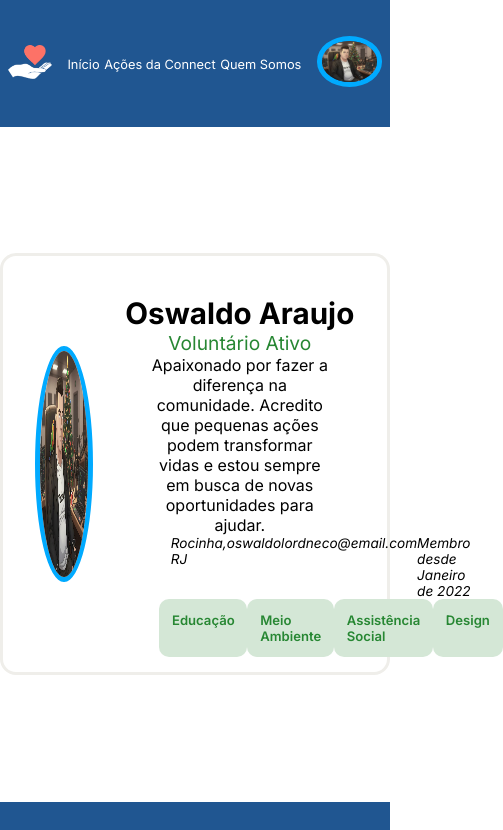
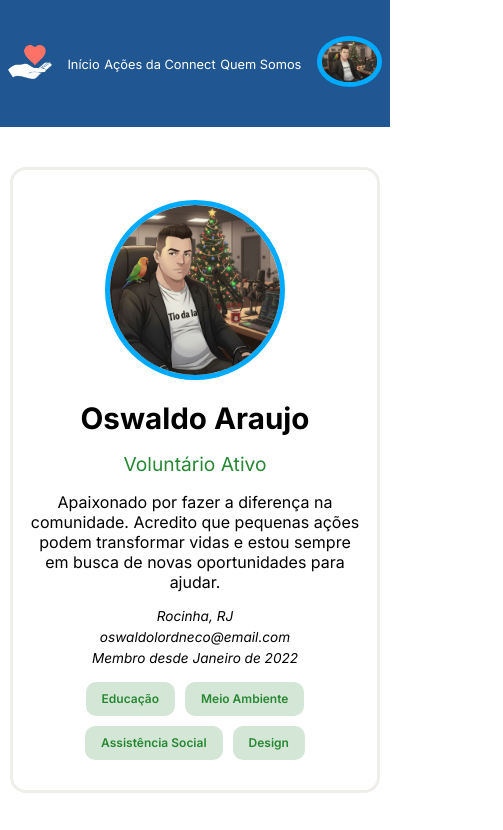
Before and after one commit to LordNecoReal/DesafioFinalConnectOswaldo, a React (Vite) app: page /perfil in a window 390 px wide. Shown: the top 830 px of the page, 503 px wide, since content can reach past the window. Built offline with nearby package versions, Linux system fonts and the light colour scheme.

Commit message:
Atualizando perfil

```diff
--- a/src/components/Perfil/Perfil.module.scss
+++ b/src/components/Perfil/Perfil.module.scss
@@ -1,20 +1,26 @@
+/* --- Seu código original com leves ajustes de flex-wrap --- */
 .containerTelaPerfil {
-    height: 80vh;
+    min-height: 80vh; /* Mudado para min-height para não cortar conteúdo longo */
     display: flex;
     justify-content: center;
     align-items: center;
+    padding: 20px;
 
     article {
         border: solid #EFEEEA;
         border-radius: 16px;
-        height: 50vh;
+        width: 100%;
+        max-width: 1000px;
+        min-height: 50vh;
         display: flex;
         justify-content: space-evenly;
         align-items: center;
+        padding: 2rem;
 
         img {
-            height: 28vh;
-            width: 15%;
+            height: 250px; /* Tamanho fixo ou proporcional costuma ser melhor que vh para fotos */
+            width: 250px;
+            object-fit: cover;
             border-radius: 100%;
             border: solid #00AAFF 5px;
         }
@@ -22,23 +28,15 @@
 }
 
 .cardInfo {
-    // border: solid green;
     width: 60%;
     display: flex;
     flex-direction: column;
     justify-content: space-evenly;
     align-items: center;
-    height: 40vh;
+    gap: 1.5rem; /* Adicionado para espaçamento consistente */
 
-    h2 {
-        font-size: 1.85rem;
-    }
-
-    h3 {
-        font-size: 1.2rem;
-        font-weight: 400;
-        color: #278733;
-    }
+    h2 { font-size: 1.85rem; }
+    h3 { font-size: 1.2rem; font-weight: 400; color: #278733; }
 
     .paragrafoSobreMim {
         text-align: center;
@@ -47,33 +45,73 @@
 }
 
 address {
-    // border: solid red;
     display: flex;
     justify-content: space-between;
     width: 60%;
+    p { font-size: 0.85rem; }
+}
 
-    p {
-        font-size: 0.85rem;
+.listaInteresses {
+    width: 70%;
+    display: flex;
+    justify-content: space-evenly;
+    flex-wrap: wrap; /* Importante para não vazar da tela */
+    gap: 10px;
+
+    li {
+        list-style: none;
+        color: #278733;
+        font-size: 0.82rem;
+        font-weight: 600;
+        background-color: #D4E7D6;
+        padding: 0.6rem 1rem;
+        border-radius: 10px;
     }
 }
 
-.listaInteresses {
-    // border: solid red;
-    width: 70%;
-    display: flex;
-    justify-content: space-evenly;
+/* --- REGRAS PARA MOBILE (Até 768px) --- */
+@media (max-width: 768px) {
+    .containerTelaPerfil {
+        height: auto;
+        padding: 40px 10px;
 
-    li {
-        color: #278733;
-        font-size: 0.82rem;
-        font-weight: 600;
+        article {
+            flex-direction: column; /* Empilha a foto sobre o texto */
+            height: auto;
+            padding: 30px 15px;
+            text-align: center;
 
-        background-color: #D4E7D6;
-        padding: 0.8rem;
-        border-radius: 10px;
+            img {
+                width: 180px; /* Foto menor no mobile */
+                height: 180px;
+                margin-bottom: 20px;
+            }
+        }
     }
 
+    .cardInfo {
+        width: 100%; /* Ocupa a largura total do card */
+        height: auto;
+        gap: 1rem;
 
+        .paragrafoSobreMim {
+            width: 100%;
+        }
+    }
 
+    address {
+        width: 100%;
+        flex-direction: column; /* Cidade e estado um embaixo do outro, se preferir */
+        gap: 5px;
+    }
 
+    .listaInteresses {
+        width: 100%;
+        justify-content: center;
+        padding: 0;
+
+        li {
+            font-size: 0.75rem;
+        }
+    }
 }
```
